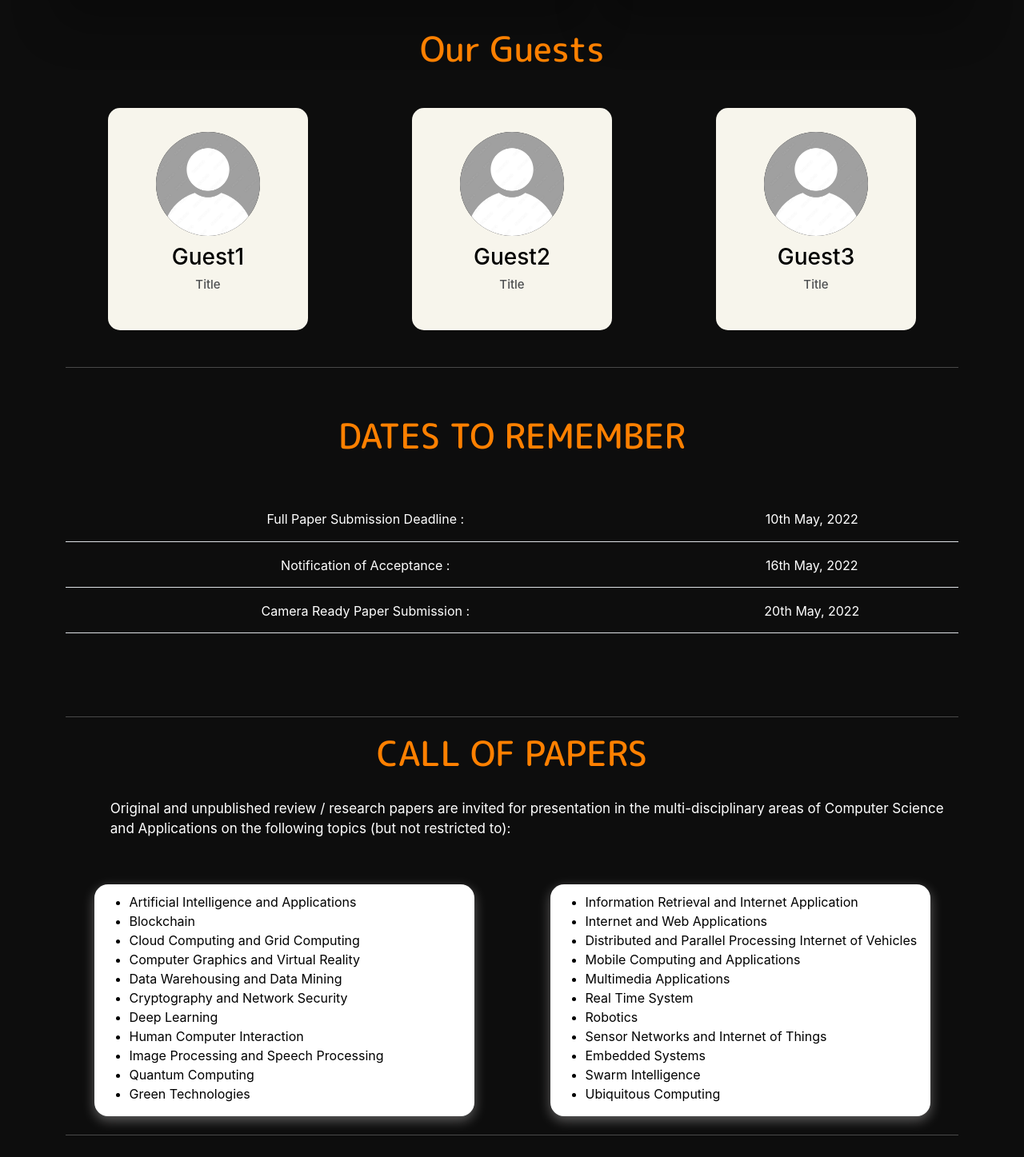
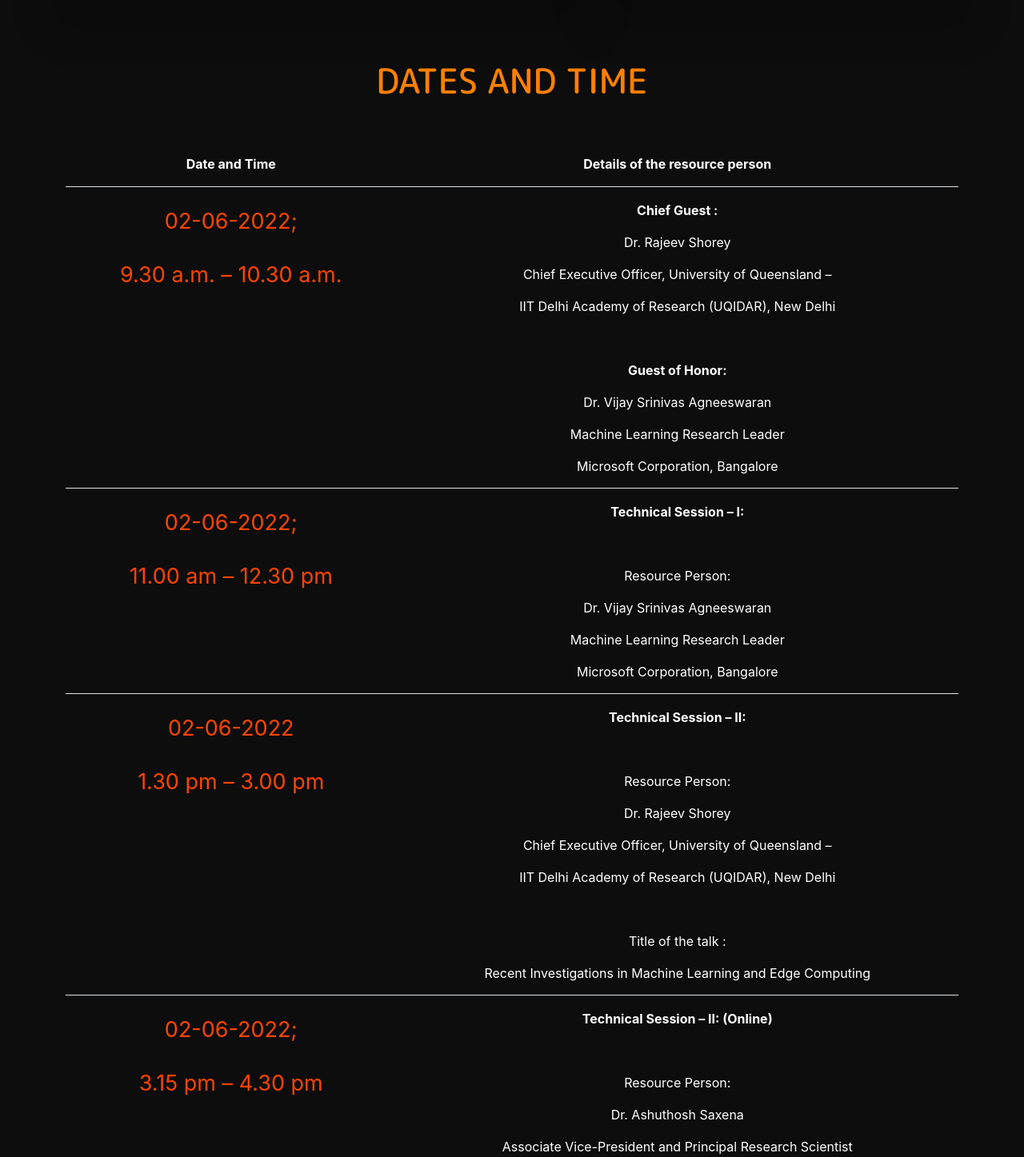
Before and after one commit to Dhanushchandra/REVA-ICICTA, a React (Create React App) app: page / in a window 1280 px wide. Shown: the part 900-2347 px from the top of the page at 80% size. Built offline with nearby package versions, Linux system fonts and the light colour scheme; a web font is replaced by a local one.

Commit message:
added guests  table.

```diff
--- a/src/App.js
+++ b/src/App.js
@@ -12,6 +12,7 @@ import Footer from "./components/Footer";
 import Navbar from "./components/Navbar";
 import Date from "./components/Date";
 import { MainCard } from "./components/Cards";
+import Gtable from "./components/Gtable";
 
 import AllGcards from "./components/AllGcards";
 
@@ -21,9 +22,10 @@ const DisplayContent = () => {
       <Navbar />
       <Header />
       <Hero />
-      <AllGcards />
+      <Gtable/>
+      {/* <AllGcards />         */}
+      <Papers />
       <Date />
-      <Papers />
       <MainCard />
       <AllCards />
       <Reg />
--- /dev/null
+++ b/src/components/Gtable.js
@@ -0,0 +1,127 @@
+import React from "react";
+import "./style/Date.css"
+import HeadShake from 'react-reveal/HeadShake';
+import Zoom from 'react-reveal/Zoom';
+
+
+const Gtable = () => {
+    return(
+        <>
+        <div className="imp-date container">
+            <HeadShake>
+               <h1>DATES AND TIME</h1>
+            </HeadShake>
+
+
+           <table class="table date-table">
+
+  <tbody>
+
+
+    <Zoom bottom delay={100}>
+    <tr >
+      <td ><strong>Date and Time</strong>
+      </td>
+
+      <td><strong>Details of the resource person</strong></td>
+
+    </tr>
+    </Zoom>
+
+
+    <Zoom bottom delay={300}>
+    <tr >
+       <td  className="GDcolor">02-06-2022;
+        <br/>
+        9.30 a.m. – 10.30 a.m.
+        </td>
+
+
+      <td>
+
+      <strong>Chief Guest :</strong><br/>
+      Dr. Rajeev Shorey<br/>
+      Chief Executive Officer, University of Queensland – <br/>
+       IIT Delhi Academy of Research (UQIDAR), New Delhi
+       <br/>
+       <br/>
+        <strong>Guest of Honor:</strong><br/>
+        Dr. Vijay Srinivas Agneeswaran<br/>
+        Machine Learning Research Leader<br/>
+        Microsoft Corporation, Bangalore<br/>
+
+      </td>
+      </tr>
+      </Zoom>
+
+
+    <Zoom bottom delay={500}>
+    <tr >
+      <td className="GDcolor">
+      02-06-2022; <br/>
+
+        11.00 am – 12.30 pm
+
+      </td>
+      <td>
+      <strong>Technical Session – I: </strong><br/>
+      <br/>
+      Resource Person:<br/>
+
+Dr. Vijay Srinivas Agneeswaran<br/>
+Machine Learning Research Leader<br/>
+Microsoft Corporation, Bangalore<br/>
+      </td>
+    </tr>
+    </Zoom>
+    <Zoom bottom delay={500}>
+    <tr >
+      <td  className="GDcolor">
+      02-06-2022<br/>
+
+        1.30 pm – 3.00 pm
+      </td>
+      <td>
+    <strong>Technical Session – II: </strong><br/>
+    <br/>
+    Resource Person:<br/>
+    Dr. Rajeev Shorey<br/>
+    Chief Executive Officer, University of Queensland – <br/>
+    IIT Delhi Academy of Research (UQIDAR), New Delhi<br/>
+    <br/>
+Title of the talk :<br/>
+Recent Investigations in Machine Learning and Edge Computing<br/>
+      </td>
+    </tr>
+    </Zoom>
+    <Zoom bottom delay={500}>
+    <tr>
+      <td className="GDcolor">
+      02-06-2022; <br/>
+    3.15 pm – 4.30 pm
+
+      </td>
+      <td>
+     <strong>Technical Session – II:  (Online)</strong> <br/>
+      <br/>
+Resource Person:<br/>
+
+Dr. Ashuthosh Saxena<br/>
+Associate Vice-President and Principal Research Scientist<br/>
+
+      </td>
+    </tr>
+    </Zoom>
+  </tbody>
+</table>
+<br/>
+<br/>
+<br/>
+<hr/>
+        </div>
+
+        </>
+    )
+}
+
+export default Gtable
--- a/src/components/style/Gcard.css
+++ b/src/components/style/Gcard.css
@@ -121,3 +121,16 @@
   color: #1369ce;
   background-color: #f7f5ec;
 }
+
+.GDcolor{
+  color: orangered;
+  font-size: 27px;
+}
+
+
+@media only screen and (max-width: 762px)  {
+  .GDcolor{
+    color: orangered;
+    font-size: 17px;
+  }
+}
```
